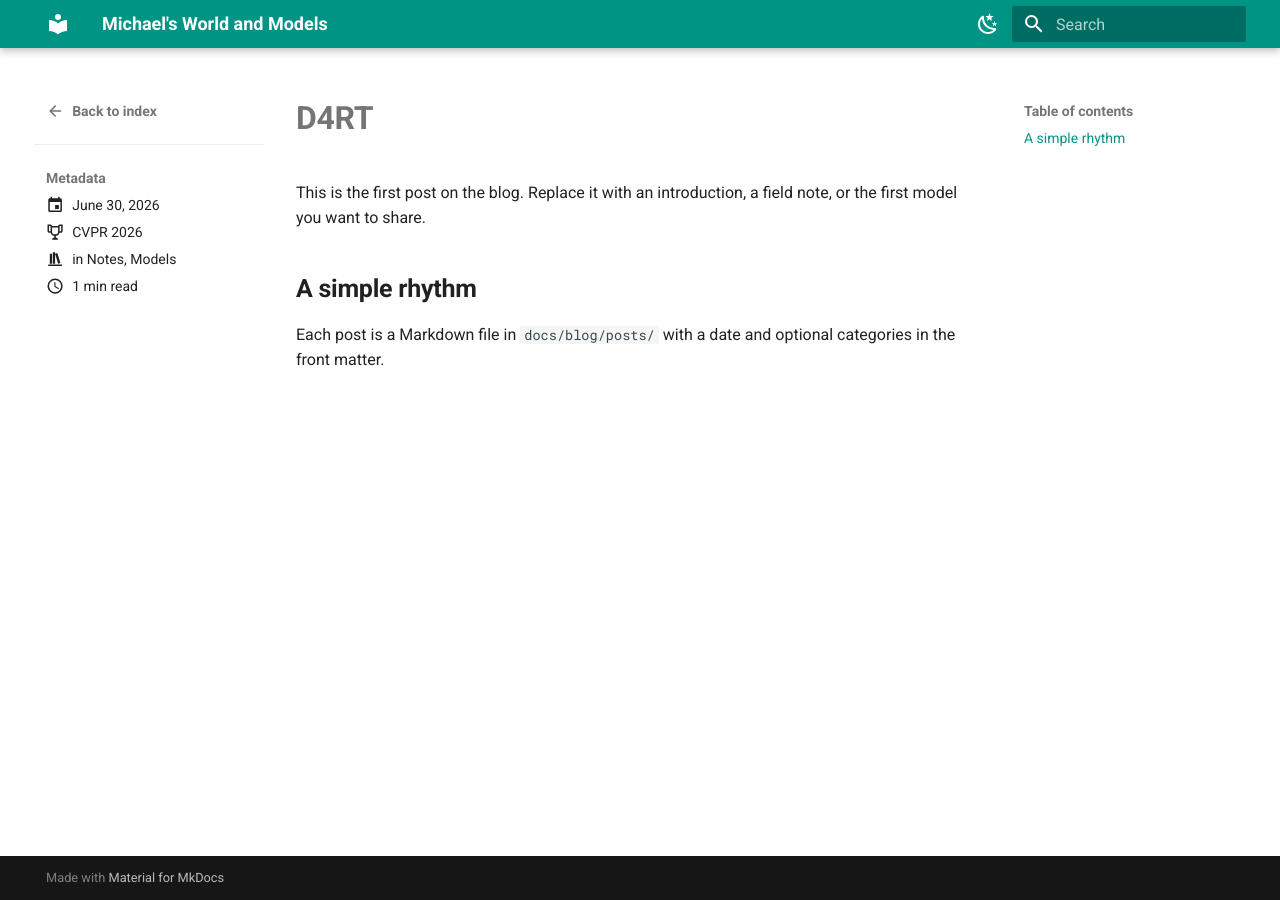
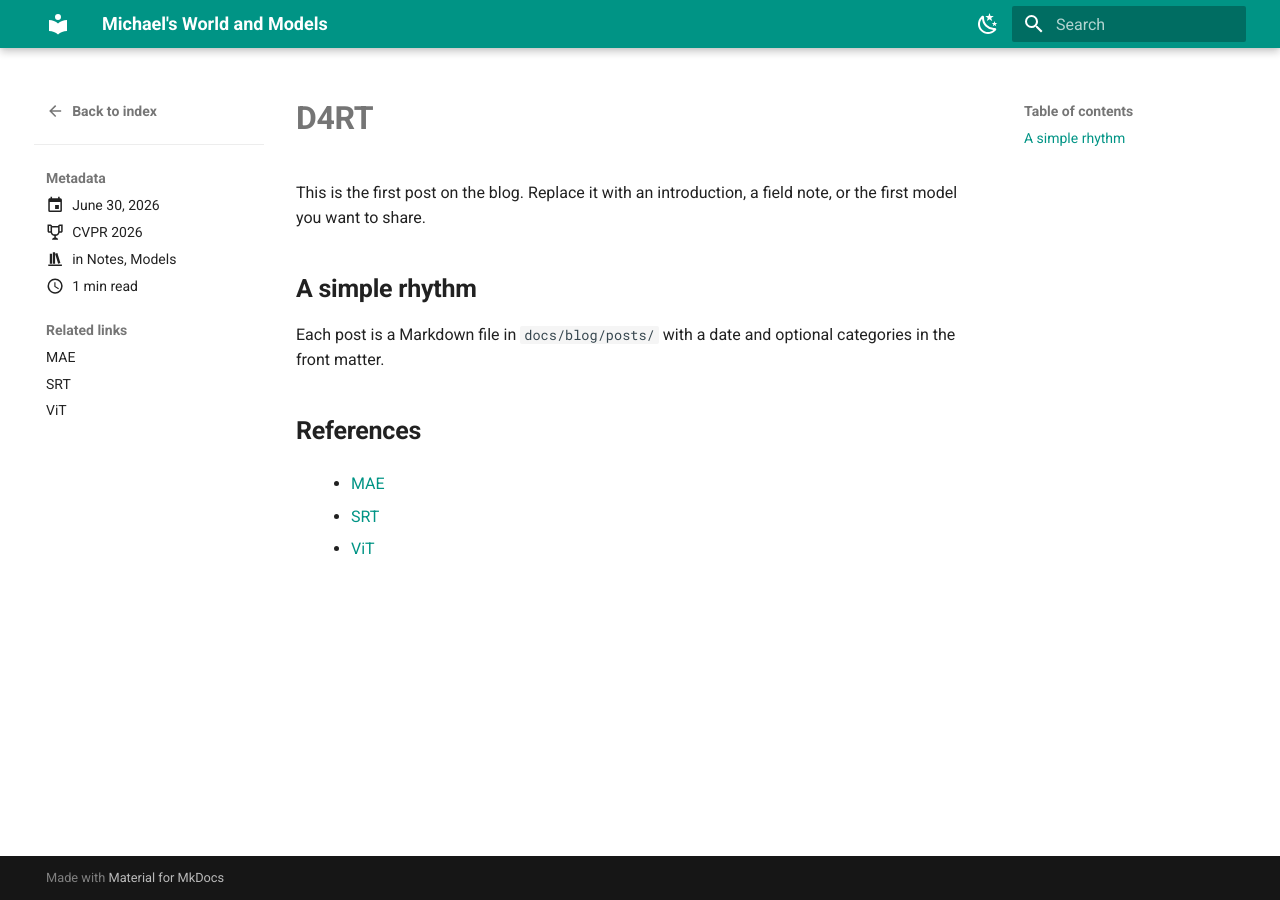
Before and after one commit to scrambledpie/michaels_world_and_models, an MkDocs documentation site: the page built from docs/blog/posts/D4RT.md, in a window 1280 px wide. Built offline with MkDocs 1.6.1 and Material for MkDocs 9.7.7, drawn with Linux system fonts in a browser that asks for light colours.

Commit message:
added name and references to each blog post

```diff
--- a/docs/blog/posts/D4RT.md
+++ b/docs/blog/posts/D4RT.md
@@ -1,9 +1,14 @@
 ---
+name: D4RT
 date: 2026-06-30
 categories:
   - Notes
   - Models
 conf: CVPR 2026
+refs:
+  - MAE
+  - SRT
+  - ViT
 ---
 
 # D4RT
--- a/docs/stylesheets/extra.css
+++ b/docs/stylesheets/extra.css
@@ -28,3 +28,11 @@
 .md-typeset .post-conf-group h2 {
   margin-bottom: 0;
 }
+
+.md-typeset .post-ref-list {
+  padding-left: 1.25rem;
+}
+
+.md-typeset .post-ref-list li {
+  margin: 0.35rem 0;
+}
--- a/overrides/blog-post.html
+++ b/overrides/blog-post.html
@@ -111,7 +111,7 @@
                 </nav>
               </li>
             </ul>
-            {% if page.config.links %}
+            {% if page.config.links or page.meta.refs %}
               <ul class="md-post__meta md-nav__list">
                 <li class="md-nav__item md-nav__item--section">
                   <div class="md-post__title">
@@ -121,10 +121,34 @@
                   </div>
                   <nav class="md-nav">
                     <ul class="md-nav__list">
-                      {% for nav_item in page.config.links %}
-                        {% set path = "__ref_" ~ loop.index %}
-                        {{ item.render(nav_item, path, 1) }}
-                      {% endfor %}
+                      {% if page.config.links %}
+                        {% for nav_item in page.config.links %}
+                          {% set path = "__ref_" ~ loop.index %}
+                          {{ item.render(nav_item, path, 1) }}
+                        {% endfor %}
+                      {% endif %}
+                      {% if page.meta.refs %}
+                        {% for ref in page.meta.refs %}
+                          {% set target = namespace(title = ref, url = "") %}
+                          {% for post in page.parent.posts %}
+                            {% if post.meta.name == ref or post.title == ref %}
+                              {% set target.title = post.meta.name or post.title %}
+                              {% set target.url = post.url %}
+                            {% endif %}
+                          {% endfor %}
+                          <li class="md-nav__item">
+                            {% if target.url %}
+                              <a href="{{ target.url | url }}" class="md-nav__link">
+                                <span class="md-ellipsis">{{ target.title }}</span>
+                              </a>
+                            {% else %}
+                              <span class="md-nav__link">
+                                <span class="md-ellipsis">{{ target.title }}</span>
+                              </span>
+                            {% endif %}
+                          </li>
+                        {% endfor %}
+                      {% endif %}
                     </ul>
                   </nav>
                 </li>
@@ -140,6 +164,27 @@
     <article class="md-content__inner md-typeset">
       {% block content %}
         {% include "partials/content.html" %}
+        {% if page.meta.refs %}
+          <h2 id="references">References<a class="headerlink" href="#references" title="Permanent link">&para;</a></h2>
+          <ul class="post-ref-list">
+            {% for ref in page.meta.refs %}
+              {% set target = namespace(title = ref, url = "") %}
+              {% for post in page.parent.posts %}
+                {% if post.meta.name == ref or post.title == ref %}
+                  {% set target.title = post.meta.name or post.title %}
+                  {% set target.url = post.url %}
+                {% endif %}
+              {% endfor %}
+              <li>
+                {% if target.url %}
+                  <a href="{{ target.url | url }}">{{ target.title }}</a>
+                {% else %}
+                  {{ target.title }}
+                {% endif %}
+              </li>
+            {% endfor %}
+          </ul>
+        {% endif %}
       {% endblock %}
     </article>
   </div>
```
Also changed, not shown: docs/blog/posts/RUST.md (+4 -0 lines), docs/blog/posts/SRT.md (+3 -0 lines), docs/blog/posts/VGGT.md (+4 -0 lines), docs/blog/posts/ViT.md (added, +16 -0 lines).
